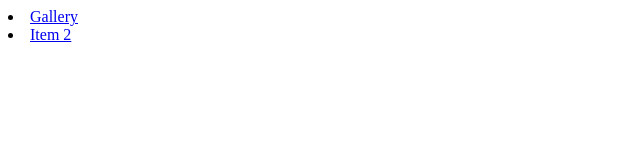
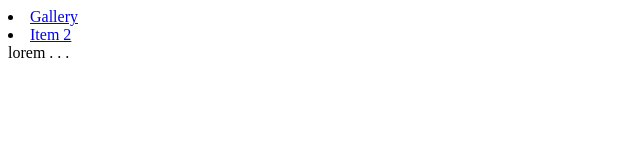
Before and after one commit to Isdi-Ashutosh/Concept2Code2024, a plain HTML site: page index.html in a window 1280 px wide. Shown: the full height of the page, 0-640 px from the left. Drawn offline with Linux system fonts and the light colour scheme.

Commit message:
Update 01  index.html
added lorem  for no reason

```diff
--- a/index.html
+++ b/index.html
@@ -16,5 +16,7 @@
         </li>
     </nav>
 
+    lorem  . . .
+
 </body>
 </html>
```
